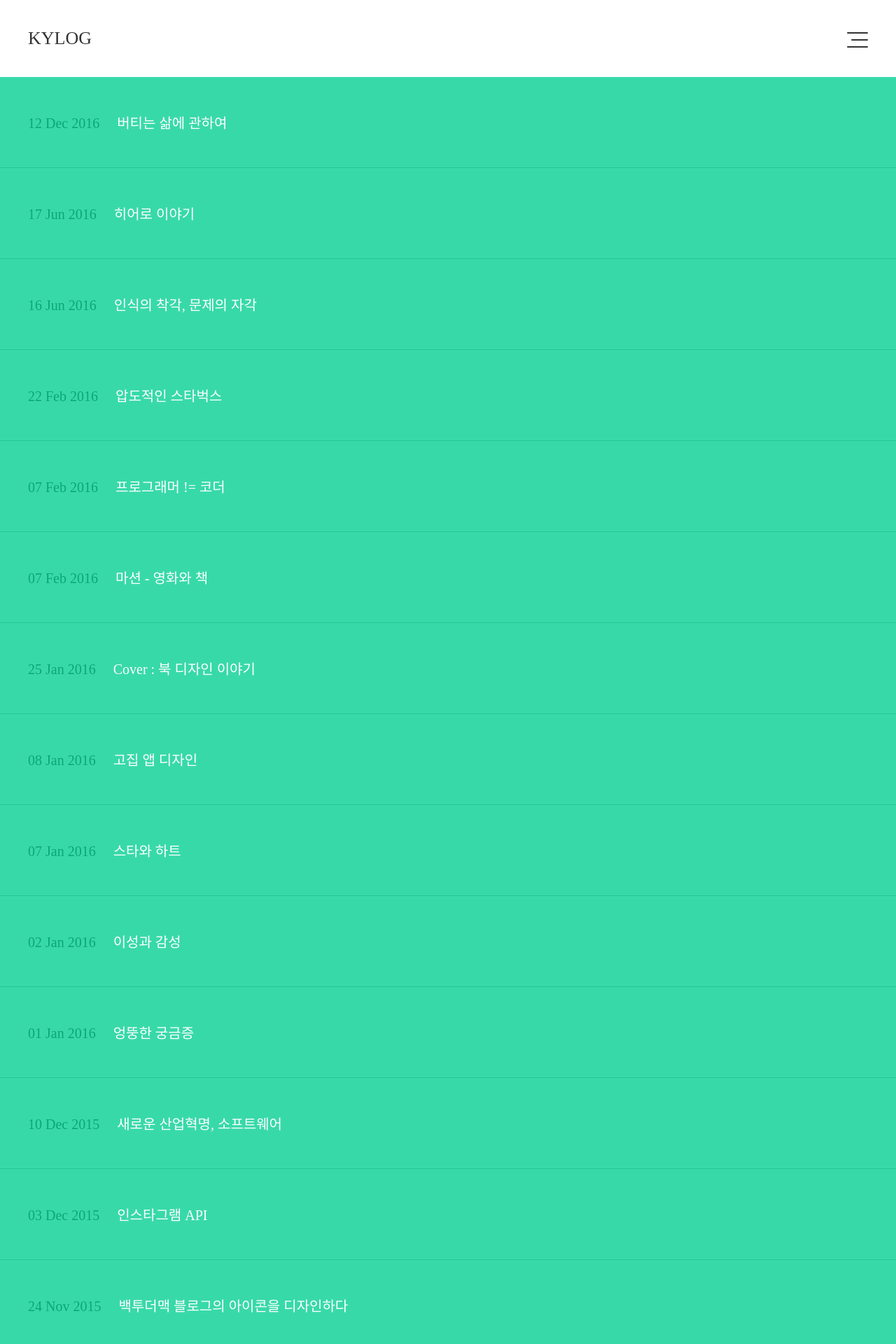
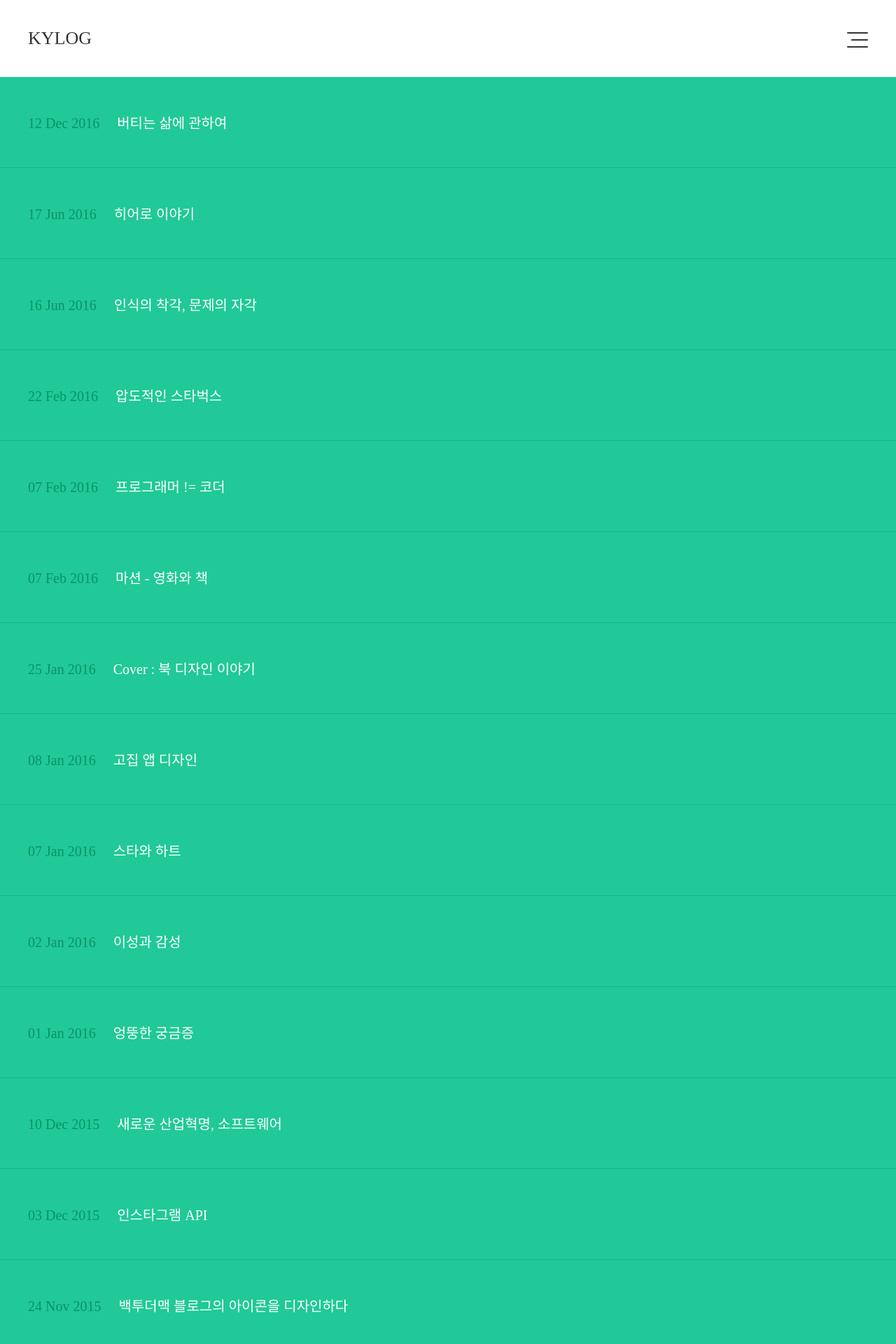
Before and after one commit to krevony/blog-code-2017, a Jekyll site: the page built from index.html, in a window 1280 px wide. Shown: the top 1920 px of the page at 70% size. Built offline with Jekyll 4.4.1, drawn with Linux system fonts in a browser that asks for light colours; grey boxes are pictures that could not be loaded.

Commit message:
Update main.css

```diff
--- a/css/main.css
+++ b/css/main.css
@@ -292,15 +292,15 @@ footer small { text-transform: uppercase; }
 /*****************************************************************************/
 
 
-ul.posts { color: #236CC1; overflow: hidden; }
-	ul.posts li { border-bottom: 1px solid #20C997; }
+	ul.posts { color: #236CC1; overflow: hidden; }
+	ul.posts li { border-bottom: 1px solid #12B886; }
 	ul.posts li:last-child { border-bottom: none; }
-	ul.posts li .p-wrap { background: #38D9A9; padding: 50px 40px; transition: all .15s ease-in; }
-	ul.posts li .p-wrap:hover { background: #63E6BE; padding-left: 50px; }
-	ul.posts li .p-wrap:active { background: #63E6BE; }
+	ul.posts li .p-wrap { background: #20C997; padding: 50px 40px; transition: all .15s ease-in; }
+	ul.posts li .p-wrap:hover { background: #38D9A9; padding-left: 50px; }
+	ul.posts li .p-wrap:active { background: #38D9A9; }
 	ul.posts li .p-wrap:hover::after { content:'\2192'; margin-left: 10px; }
 	ul.posts li .p-wrap p { display: inline; margin-bottom: 0; }
-	ul.posts li .date { color: #0CA678; padding-right: 20px; }
+	ul.posts li .date { color: #099268; padding-right: 20px; }
 	ul.posts li a { color: #fff; text-decoration: none; }
 
 
```
